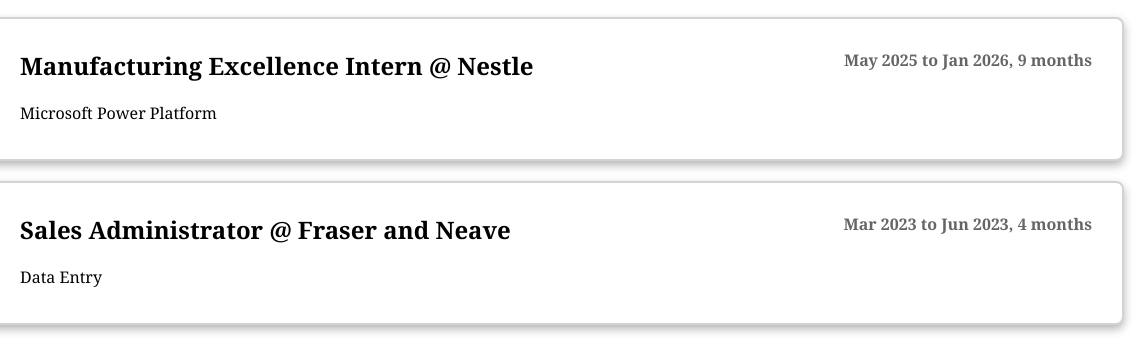
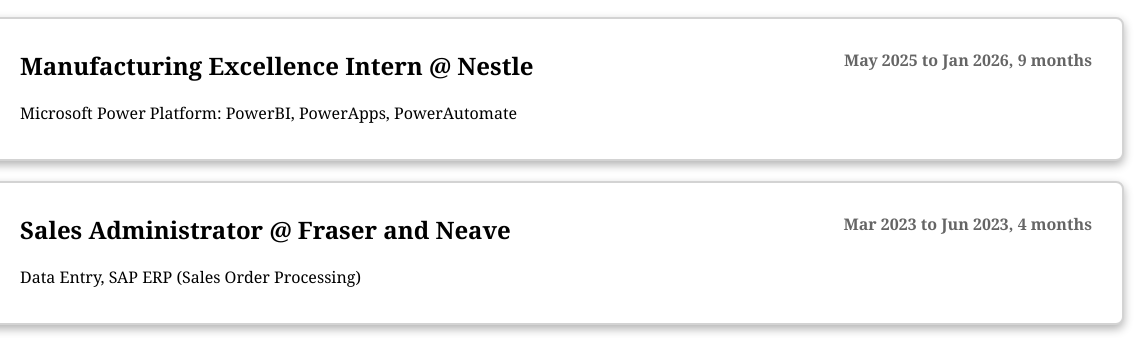
Before and after one commit to kathleen879/Kathleen-Pang-Portfolio, a plain HTML site: page work-experience.html in a window 1280 px wide. Shown: the part 196-534 px from the top of the page, 136-1280 px from the left. Drawn offline with Linux system fonts and the light colour scheme.

Commit message:
Edit text

```diff
--- a/work-experience.html
+++ b/work-experience.html
@@ -37,7 +37,7 @@
                     <h2>Manufacturing Excellence Intern @ Nestle</h2>
                     <p class="duration">May 2025 to Jan 2026, 9 months</p>
                 </div>
-                <p>Microsoft Power Platform</p>
+                <p>Microsoft Power Platform: PowerBI, PowerApps, PowerAutomate</p>
 
             </div>
         </a>
@@ -50,7 +50,7 @@
                     <p class="duration">Mar 2023 to Jun 2023, 4 months</p>
                 </div>
                 <p>
-                Data Entry
+                Data Entry, SAP ERP (Sales Order Processing)
                 </p>
             </div>
         </a>
```
